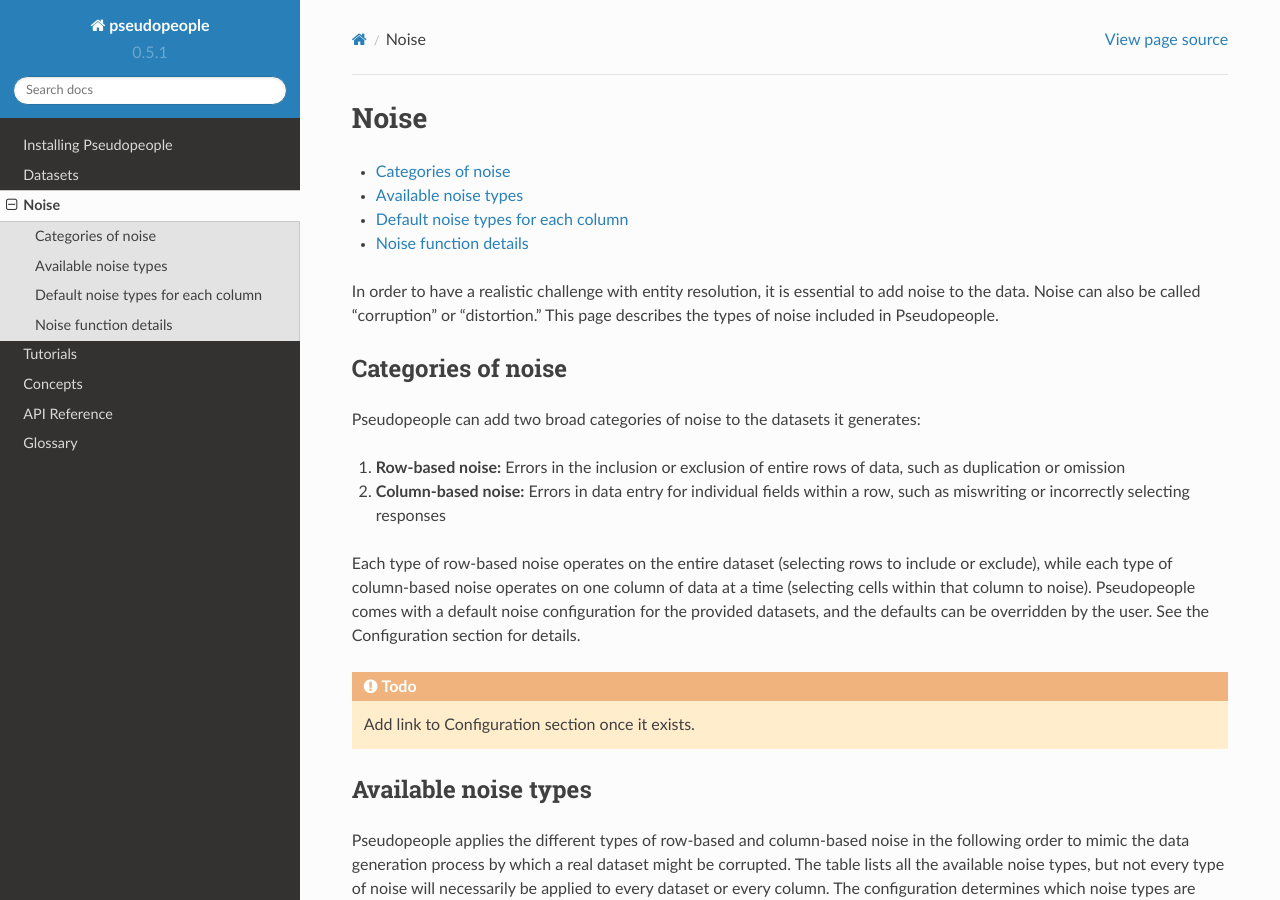
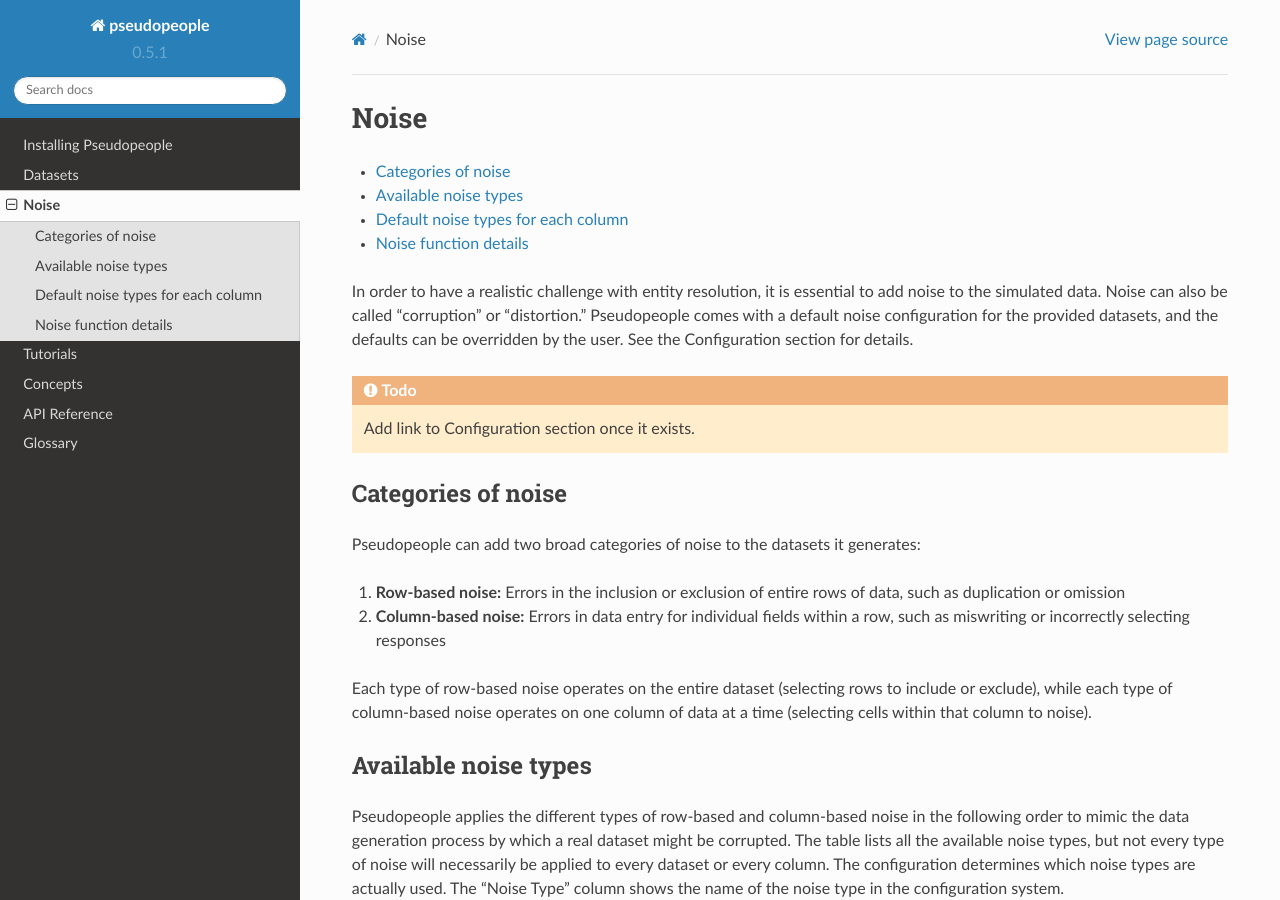
Before and after one commit to ihmeuw/pseudopeople, a Sphinx documentation site: the page built from docs/source/noise/index.rst, in a window 1280 px wide and 900 px high. Built offline with Sphinx 7.4.7 and the Read the Docs theme 2.0.0, drawn with Linux system fonts in a browser that asks for light colours; some of the changed lines change nothing that is shown.

Commit message:
mention default configuration at the top

```diff
--- a/docs/source/noise/index.rst
+++ b/docs/source/noise/index.rst
@@ -10,8 +10,14 @@
    :backlinks: entry
 
 In order to have a realistic challenge with entity resolution, it is essential
-to add noise to the data. Noise can also be called "corruption" or "distortion."
-This page describes the types of noise included in Pseudopeople.
+to add noise to the simulated data. Noise can also be called "corruption" or
+"distortion." Pseudopeople comes with a default noise configuration for the
+provided datasets, and the defaults can be overridden by the user. See the
+Configuration section for details.
+
+.. todo::
+
+  Add link to Configuration section once it exists.
 
 Categories of noise
 -------------------
@@ -26,13 +32,6 @@
 Each type of row-based noise operates on the entire dataset (selecting rows to
 include or exclude), while each type of column-based noise operates on one
 column of data at a time (selecting cells within that column to noise).
-Pseudopeople comes with a default noise configuration for the provided datasets,
-and the defaults can be overridden by the user. See the Configuration section
-for details.
-
-.. todo::
-
-  Add link to Configuration section once it exists.
 
 Available noise types
 ---------------------
```
